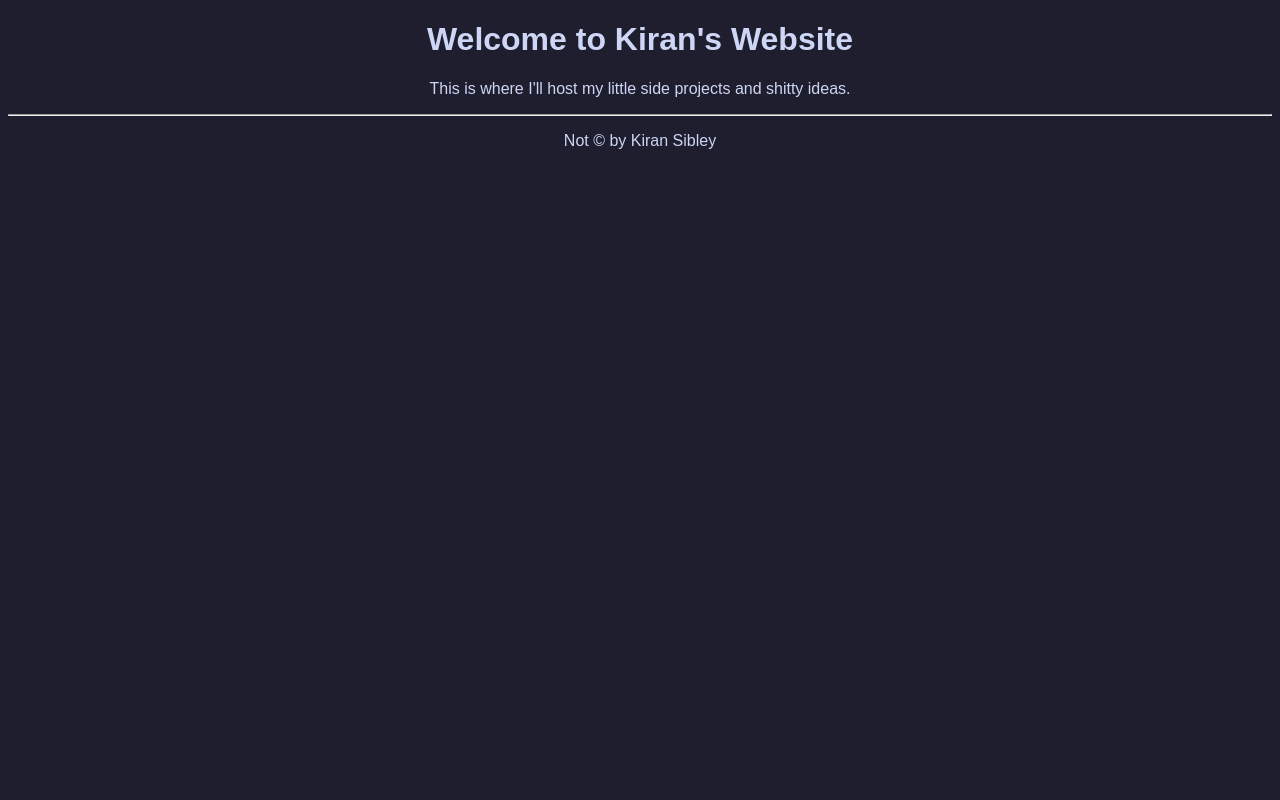
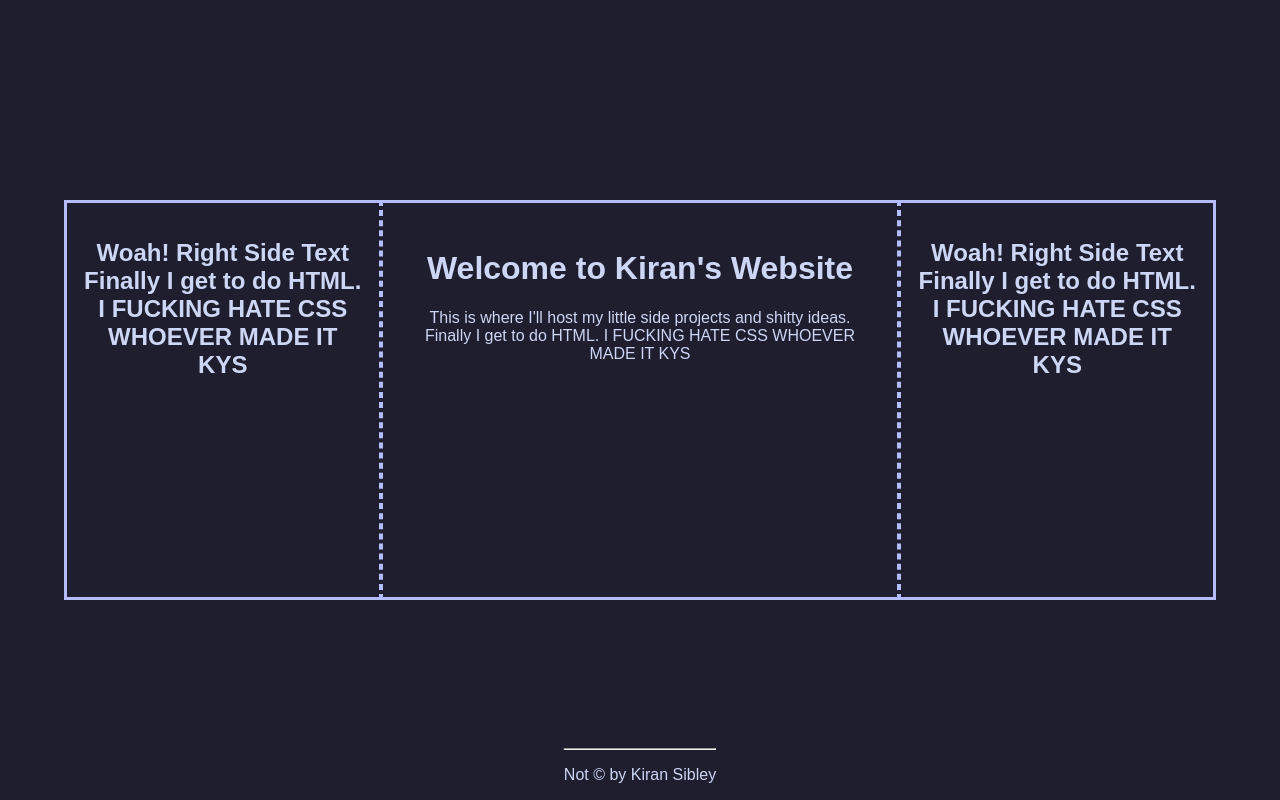
Before and after one commit to kiranszelda/kiranszelda.github.io, a PHP site: page / in a window 1280 px wide. Run offline with PHP 8.4, Linux system fonts and the light colour scheme.

Commit message:
Changed some style stuff

```diff
--- a/index.html
+++ b/index.html
@@ -5,18 +5,35 @@
     <meta charset="UTF-8" />
     <meta name="description" content="Kiran's Blog" />
     <meta name="keywords" content="Kiran, kiranszelda" />
-    <meta name="author" content="Kiran Sibley" />
+    <meta name="author" content="kiranszelda" />
     <meta name="viewport" content="width=device-width, initial-scale=1.0" />
     <link rel="icon" type="image/x-icon" href="images/favicon.ico" />
     <link rel="stylesheet" href="style.css" />
   </head>
   <body>
     <main>
-      <h1>Welcome to Kiran's Website</h1>
-      <p>This is where I'll host my little side projects and shitty ideas.</p>
+      <div class="left-section">
+        <h2>
+          Woah! Right Side Text Finally I get to do HTML. I FUCKING HATE CSS
+          WHOEVER MADE IT KYS
+        </h2>
+      </div>
+      <div class="main-section">
+        <h1>Welcome to Kiran's Website</h1>
+        <p>
+          This is where I'll host my little side projects and shitty ideas.
+          Finally I get to do HTML. I FUCKING HATE CSS WHOEVER MADE IT KYS
+        </p>
+      </div>
+      <div class="right-section">
+        <h2>
+          Woah! Right Side Text Finally I get to do HTML. I FUCKING HATE CSS
+          WHOEVER MADE IT KYS
+        </h2>
+      </div>
     </main>
-    <hr style="color: #6c7086" />
     <footer>
+      <hr style="color: #6c7086" />
       <p>Not &copy; by Kiran Sibley</p>
     </footer>
   </body>
--- a/style.css
+++ b/style.css
@@ -1,6 +1,63 @@
+html,
+body {
+  width: 100%;
+  height: 100%;
+  margin: 0;
+  padding: 0;
+}
+
 body {
   background-color: #1e1e2e;
   color: #cdd6f4;
   font-family: sans-serif;
   text-align: center;
 }
+
+main {
+  position: absolute;
+  width: 90%;
+  height: 50%;
+  top: 50%;
+  left: 50%;
+  transform: translate(-50%, -50%);
+  display: grid;
+  grid-template-areas:
+    "left left main main main main right right"
+    "left left main main main main right right"
+    "left left main main main main right right";
+  gap: 0;
+  word-wrap: break-word;
+}
+
+main > div {
+  border-top: 3px solid #b4befe;
+  border-bottom: 3px solid #b4befe;
+}
+
+.left-section {
+  grid-area: left;
+  border-left: 3px solid #b4befe;
+  border-right: 2px dashed #b4befe;
+  padding: 5%;
+}
+
+.main-section {
+  grid-area: main;
+  border-left: 2px dashed #b4befe;
+  border-right: 2px dashed #b4befe;
+  padding: 5%;
+}
+
+.right-section {
+  grid-area: right;
+  border-left: 2px dashed #b4befe;
+  border-right: 3px solid #b4befe;
+  padding: 5%;
+}
+
+footer {
+  position: absolute;
+  top: 100%;
+  left: 50%;
+  transform: translate(-50%, -100%);
+}
```
